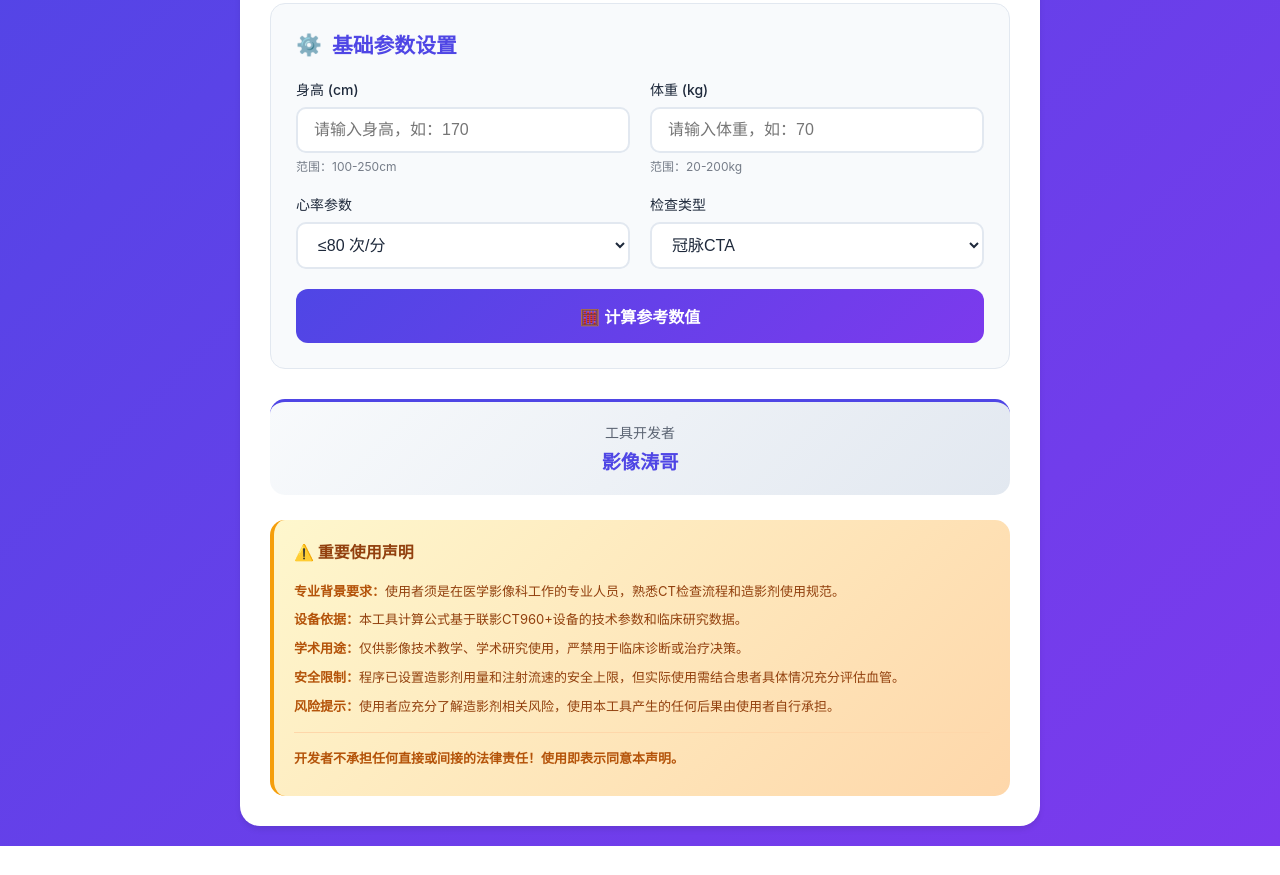
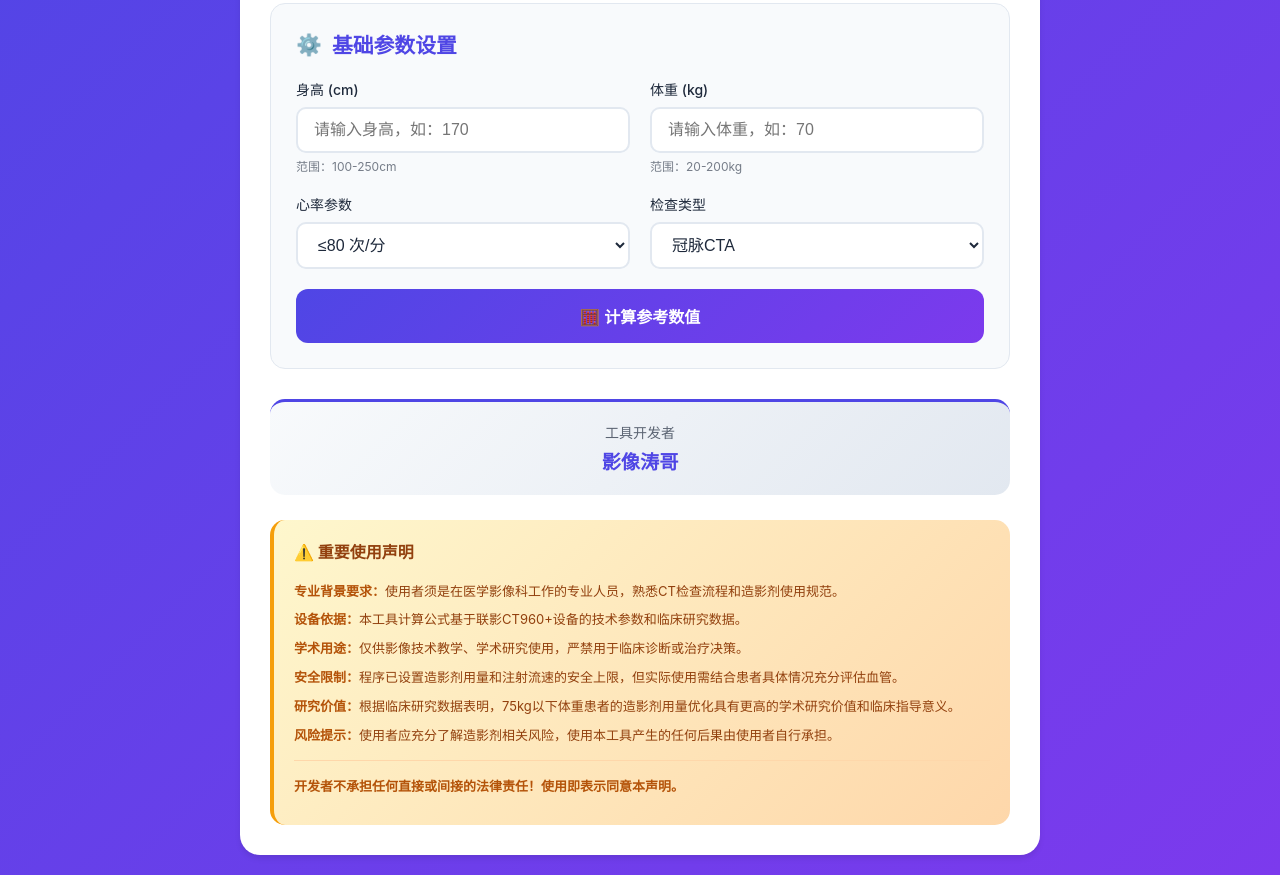
Before and after one commit to bigtaoge/cta_calculator, a plain HTML site: page index.html in a window 1280 px wide. Shown: the part 290-1165 px from the top of the page. Before the commit the page ends 1136 px from the top, so only its background shows below. Drawn offline with Linux system fonts and the light colour scheme.

Commit message:
Update index.html

```diff
--- a/index.html
+++ b/index.html
@@ -3,7 +3,7 @@
 <head>
     <meta charset="UTF-8">
     <meta name="viewport" content="width=device-width, initial-scale=1.0">
-    <title>影像技术学术计算工具</title>
+    <title>影像学术研究计算工具</title>
     <style>
         :root {
             --primary-color: #4f46e5;
@@ -490,6 +490,7 @@
             <p><span class="highlight">设备依据：</span>本工具计算公式基于联影CT960+设备的技术参数和临床研究数据。</p>
             <p><span class="highlight">学术用途：</span>仅供影像技术教学、学术研究使用，严禁用于临床诊断或治疗决策。</p>
             <p><span class="highlight">安全限制：</span>程序已设置造影剂用量和注射流速的安全上限，但实际使用需结合患者具体情况充分评估血管。</p>
+            <p><span class="highlight">研究价值：</span>根据临床研究数据表明，75kg以下体重患者的造影剂用量优化具有更高的学术研究价值和临床指导意义。</p>
             <p><span class="highlight">风险提示：</span>使用者应充分了解造影剂相关风险，使用本工具产生的任何后果由使用者自行承担。</p>
             <p style="margin-top: 15px; font-weight: 700; color: #b45309; border-top: 1px solid #fed7aa; padding-top: 15px;">
                 开发者不承担任何直接或间接的法律责任！使用即表示同意本声明。
```
